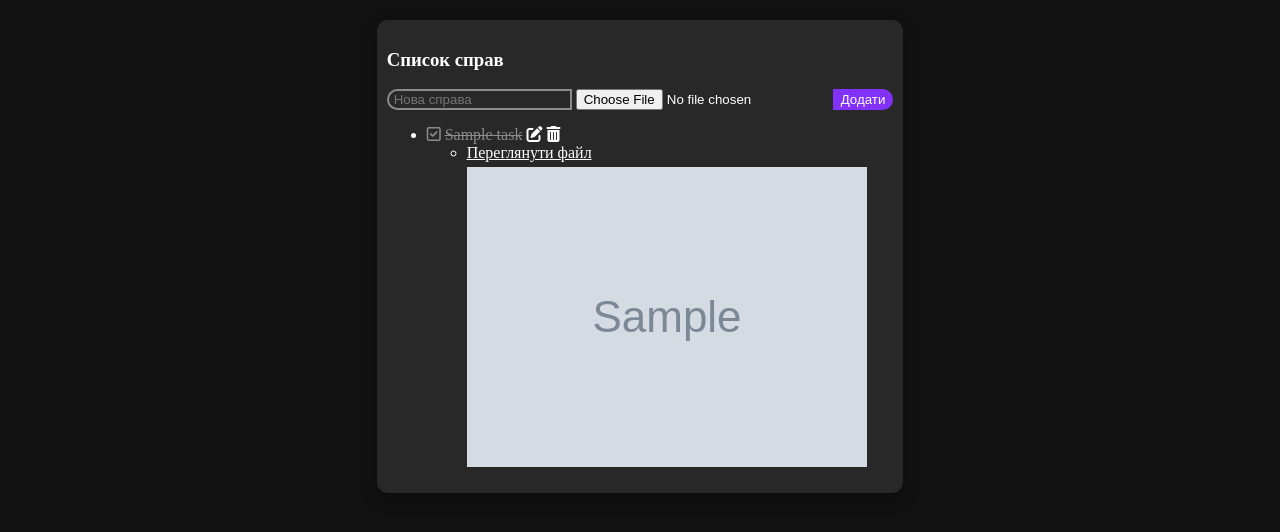
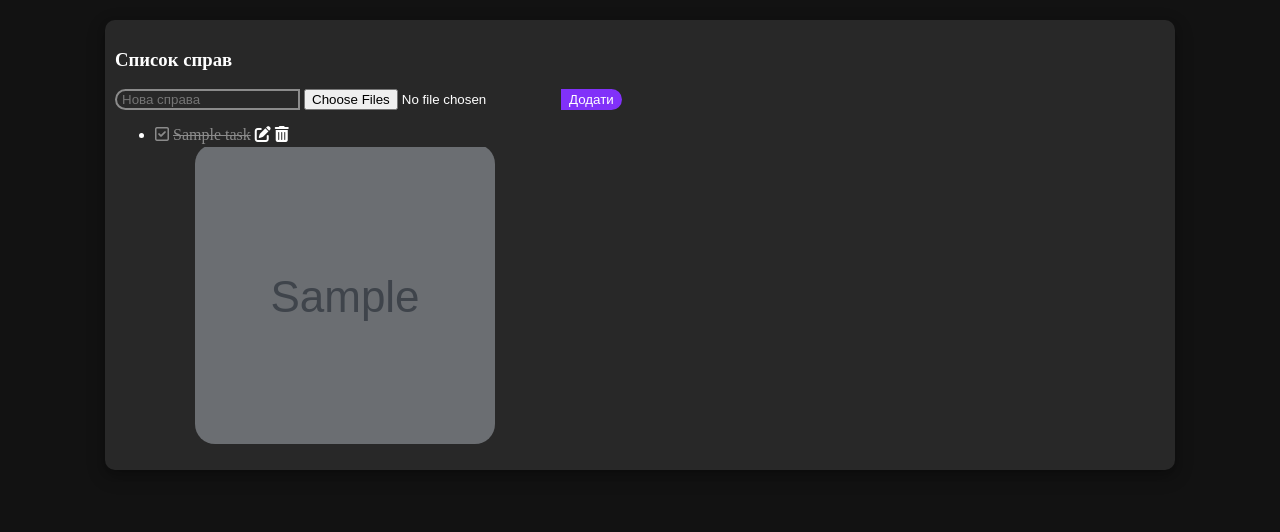
Before and after one commit to Archerymystery/flask_rl, a Flask app: page / in a window 1280 px wide. Shown: the top 532 px of the page. Run offline with Flask 3, Linux system fonts and the light colour scheme; tables that the repository leaves empty hold one stand-in row (values such as "Sample post"); grey boxes marked "Sample" are stand-in pictures; some libraries are stand-ins or nearby versions.

Commit message:
Add better file representation(in progress)

```diff
--- a/app.py
+++ b/app.py
@@ -1,3 +1,4 @@
+import datetime
 from flask import Flask, render_template, request, redirect, url_for
 from werkzeug.utils import secure_filename
 import os
@@ -34,9 +35,8 @@ def add_task():
                 filename = secure_filename(file.filename)
 
                 # На випадок, якщо ми маємо кілька файлів з однаковими іменами
-                # timestamp = datetime.now().strftime("%Y%m%d_%H%M%S")
-                # filename = f"{timestamp}_{filename}"
-
+                timestamp = datetime.datetime.now().strftime("%Y%m%d_%H%M%S")
+                filename = f"{timestamp}_{filename}"
                 file_path = os.path.join(app.config['UPLOAD_FOLDER'], filename)
                 if not os.path.exists(app.config['UPLOAD_FOLDER']):
                     os.makedirs(app.config['UPLOAD_FOLDER'])
@@ -74,3 +74,5 @@ def edit_task(task_id):
             db.session.commit()
             return redirect(url_for("index"))
     return render_template("edit.html", task=task)
+if __name__ =="__main__":
+    app.run(debug=True)
--- a/static/styles.css
+++ b/static/styles.css
@@ -26,6 +26,7 @@
     --clr-surface-tonal-a30: #615b67;
     --clr-surface-tonal-a40: #79747e;
     --clr-surface-tonal-a50: #928e97;
+    --radius: 10px
 }
  /** Examples */
 body {
@@ -34,9 +35,9 @@ body {
 }
 .box{
     background-color: var(--clr-surface-a10);
-    min-width: 450px;
+    min-width: 1050px;
     padding: 10px;
-    border-radius: 11px;
+    border-radius: var(--radius);
     box-shadow: 0 4px 8px 0 rgba(0, 0, 0, 0.2), 0 6px 20px 0 rgba(0, 0, 0, 0.19);
     max-width: fit-content;
     margin-top: 20px;
@@ -77,3 +78,54 @@ a{
     display: block;
     margin-top: 5px;
 }
+.tile{
+    display:flex;
+    justify-content: center;
+    align-items: center;
+    width: 300px;
+    height: 300px;
+    overflow: hidden;
+    border-radius:20px;
+    filter: brightness(50%); /* збільшує яскравість на 50% */
+    transition: filter 0.3s;
+    cursor: pointer;
+
+}
+.tile > img{
+    height: 300px;
+
+
+}
+.tile > video{
+    height: 300px;
+
+
+}
+.tile:hover {
+    filter: brightness(100%); /* ще яскравіше */
+}
+.file > audio{
+    display: none;
+}
+.file > img{
+    display: none;
+}
+.file > video{
+    display: none;
+}
+.file{
+    display: none;
+    position: fixed;
+    top: 0;
+    left: 0;
+    width: 100%;
+    height: 100%;
+    background: rgba(0, 0, 0, 0.5);
+    z-index: 100000;
+    justify-content: center;
+    align-items: center;
+}
+/* .сontainer{
+    display:flexbox;
+    /* flex-direction:row; */
+        flex-wrap: wrap;} */
--- a/templates/index.html
+++ b/templates/index.html
@@ -4,13 +4,27 @@
         <title>Список справ</title>
         <link rel="stylesheet" href="https://cdnjs.cloudflare.com/ajax/libs/font-awesome/6.0.0/css/all.min.css">
         <link rel="stylesheet" href="{{ url_for('static', filename='styles.css') }}">
+        <script src="{{ url_for('static', filename='jsmediatags.min.js') }}"></script>
+        <script src="{{ url_for('static', filename='main.js') }}"></script>
+
     </head>
-    <body>
+    <body onload="ev">
+        <div class="file" id="file">
+            <img id="img" src="" >
+            <audio controls id="audio" class="media">
+                <source id="sourceA" src="" type="">
+                Ваш браузер не підтримує аудіо.
+            </audio>
+            <video controls id="video">
+                <source  id="sourceV" src="" type="">
+                Ваш браузер не підтримує відео.
+            </video>
+        </div>
         <div class="box">
             <h3>Список справ</h3>
             <form action="/add" method="post" enctype="multipart/form-data">
                 <input type="text" name="title" placeholder="Нова справа" required>
-                <input type="file" name="files">
+                <input type="file" name="files" multiple>
                 <button type="submit" >Додати</button>
             </form>
             <ul>
@@ -32,27 +46,34 @@
                         {% if task.files %}
                         <ul>
                             {% for file in task.files %}
-                                <li>
-                                    <a href="{{ url_for('static', filename='uploads/' + file.filename) }}" target="_blank">Переглянути файл</a><br>
+                                <div class="сontainer">
+
+
+                                    <!-- <a href="{{ url_for('static', filename='uploads/' + file.filename) }}" target="_blank">Переглянути файл</a><br> -->
 
                                     {% if file.filename.endswith(('jpg', 'jpeg', 'png', 'gif', 'webp')) %}
+                                    <div class="tile" onclick="Show('{{ url_for('static', filename='uploads/' + file.filename) }}','img')">
                                         <img src="{{ url_for('static', filename='uploads/' + file.filename) }}"
-                                             alt="Зображення" class="media">
+                                        alt="Зображення" class="media">
+                                    </div>
+
 
                                     {% elif file.filename.endswith(('mp3', 'wav', 'ogg', 'flac')) %}
                                         <!-- Плеєр для аудио -->
-                                        <audio controls class="media">
-                                            <source src="{{ url_for('static', filename='uploads/' + file.filename) }}" type="audio/{{ file.filename.split('.')[-1] }}">
-                                            Ваш браузер не підтримує аудіо.
-                                        </audio>
+                                    <div class="tile" onclick="Show('{{ url_for('static', filename='uploads/' + file.filename) }}','audio','audio/{{ file.filename.split('.')[-1] }}')">
+                                        <img src="{{ url_for('static', filename='img/' + 'mp3.png') }}" id="{{file.filename}}"  alt="Аудіо заставка">
+
+                                    </div>
                                     {% elif file.filename.endswith(('mp4', 'avi', 'mov', 'mkv')) %}
                                         <!-- Плеєр для відео -->
-                                        <video controls class="media">
+                                    <div class="tile" onclick="Show('{{ url_for('static', filename='uploads/' + file.filename) }}','video','video/{{ file.filename.split('.')[-1] }}')">
+
+                                        <video aria-disabled="true">
                                             <source src="{{ url_for('static', filename='uploads/' + file.filename) }}" type="video/{{ file.filename.split('.')[-1] }}">
-                                            Ваш браузер не підтримує відео.
                                         </video>
+                                        </div>
                                     {% endif %}
-                                </li>
+                                </div>
                             {% endfor %}
                         </ul>
                     {% endif %}
```
Also changed, not shown: static/main.js (added, +30 -0 lines), static/img/mp3.png (added).
